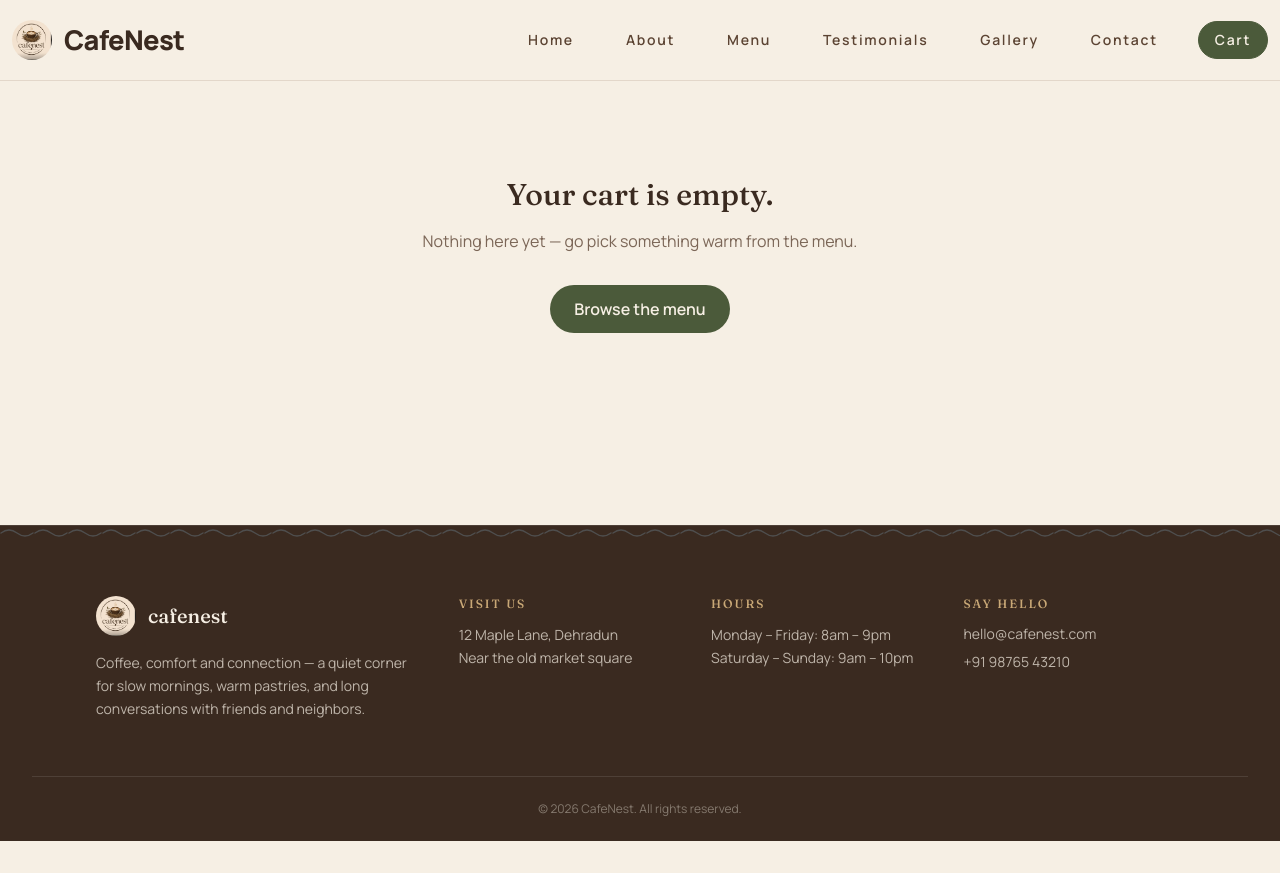
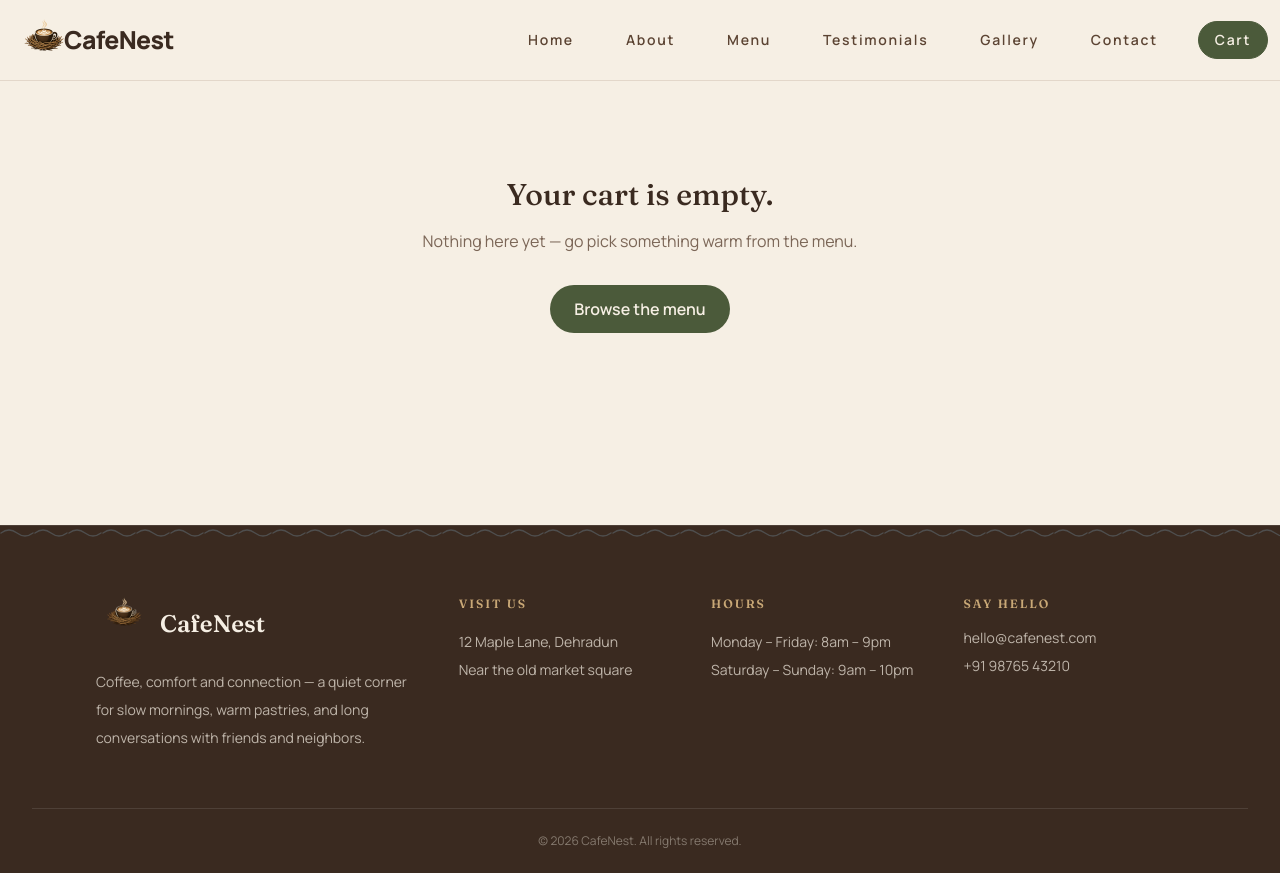
Before and after one commit to akritiofficial26/Cafe-Nest, a React (Vite) app: page /cart in a window 1280 px wide. Before the commit the page ends 841 px from the top, so only its background shows below. Built offline with nearby package versions, Linux system fonts and the light colour scheme.

Commit message:
Footer section updated.

```diff
--- a/src/components/Footer.jsx
+++ b/src/components/Footer.jsx
@@ -1,44 +1,79 @@
-import React from 'react'
+import React from "react";
 
 export default function Footer() {
   return (
-    <footer id="contact" className="bg-espresso text-cream mt-24 border-t border-white/10">
-      <div className="twig-divider" style={{ filter: 'invert(1)', opacity: 0.5 }} />
-      <div className="max-w-6xl mx-auto px-5 sm:px-8 py-14 grid gap-8 md:grid-cols-[1.2fr_0.8fr_0.8fr_0.8fr]">
-        <div>
-          <div className="flex items-center gap-3 mb-4">
-            <img src="/logo.png" alt="CafeNest logo" className="h-10 w-10 rounded-full object-cover" />
-            <span className="font-display text-xl">cafenest</span>
+    <footer
+      id="contact"
+      className="bg-espresso text-cream mt-24 border-t border-white/10"
+    >
+      <div
+        className="twig-divider"
+        style={{ filter: "invert(1)", opacity: 0.5 }}
+      />
+
+      <div className="max-w-6xl mx-auto px-5 sm:px-8 py-14 grid md:grid-cols-[1.2fr_0.8fr_0.8fr_0.8fr] gap-8 items-start">
+        <div className="self-start">
+          <div className="flex items-center gap-2 mb-4">
+            <img
+              src="/updated logo.png"
+              alt="CafeNest logo"
+              className="h-14 w-14 object-contain -translate-y-2"
+            />
+            <span className="font-display text-2xl font-semibold">
+              CafeNest
+            </span>
           </div>
-          <p className="text-cream/70 text-sm leading-relaxed max-w-sm">
-            Coffee, comfort and connection — a quiet corner for slow mornings, warm pastries,
-            and long conversations with friends and neighbors.
+
+          <p className="text-cream/70 text-sm leading-7 max-w-sm">
+            Coffee, comfort and connection — a quiet corner for slow mornings,
+            warm pastries, and long conversations with friends and neighbors.
           </p>
         </div>
 
+        {/* Visit Us */}
         <div>
-          <h4 className="uppercase text-xs tracking-[0.16em] text-sand mb-3">Visit us</h4>
-          <p className="text-cream/70 text-sm leading-relaxed">
-            12 Maple Lane, Dehradun<br />
+          <h4 className="uppercase text-xs tracking-[0.16em] text-sand font-semibold mb-4">
+            Visit Us
+          </h4>
+
+          <p className="text-cream/70 text-sm leading-7">
+            12 Maple Lane, Dehradun
+            <br />
             Near the old market square
           </p>
         </div>
 
+        {/* Hours */}
         <div>
-          <h4 className="uppercase text-xs tracking-[0.16em] text-sand mb-3">Hours</h4>
-          <p className="text-cream/70 text-sm leading-relaxed">
-            Monday – Friday: 8am – 9pm<br />
+          <h4 className="uppercase text-xs tracking-[0.16em] text-sand font-semibold mb-4">
+            Hours
+          </h4>
+
+          <p className="text-cream/70 text-sm leading-7">
+            Monday – Friday: 8am – 9pm
+            <br />
             Saturday – Sunday: 9am – 10pm
           </p>
         </div>
 
+        {/* Contact */}
         <div>
-          <h4 className="uppercase text-xs tracking-[0.16em] text-sand mb-3">Say hello</h4>
+          <h4 className="uppercase text-xs tracking-[0.16em] text-sand font-semibold mb-4">
+            Say Hello
+          </h4>
+
           <div className="space-y-2 text-sm text-cream/70">
-            <a href="mailto:hello@cafenest.com" className="block transition hover:text-sand">
+            <a
+              href="mailto:hello@cafenest.com"
+              className="block hover:text-sand transition-colors"
+            >
               hello@cafenest.com
             </a>
-            <a href="tel:+919876543210" className="block transition hover:text-sand">
+
+            <a
+              href="tel:+919876543210"
+              className="block hover:text-sand transition-colors"
+            >
               +91 98765 43210
             </a>
           </div>
@@ -51,5 +86,5 @@ export default function Footer() {
         </div>
       </div>
     </footer>
-  )
+  );
 }
--- a/src/components/Navbar.jsx
+++ b/src/components/Navbar.jsx
@@ -22,9 +22,9 @@ export default function Navbar() {
   return (
     <header className="sticky top-0 z-40 bg-cream/95 backdrop-blur border-b border-coffee/15">
       <nav className="max-w-7xl mx-auto flex items-center justify-between gap-6 px-2 sm:px-3 h-20">
-        <Link to="/" className="flex items-center gap-3 shrink-0" onClick={closeMenu}>
-          <img src="/logo.png" alt="Coffee logo" className="h-10 w-10 rounded-full object-cover" />
-          <span className="font-body text-2xl sm:text-[1.7rem] font-extrabold text-espresso tracking-tight">
+        <Link to="/" className="flex items-center gap-0 shrink-0" onClick={closeMenu}>
+          <img src="/updated logo.png" alt="Coffee logo" className="h-16 w-16 sm:h-18 sm:w-18 rounded-full object-cover" />
+          <span className="font-body text-xl sm:text-[1.55rem] font-extrabold text-espresso tracking-tight leading-none -ml-2 sm:-ml-3">
             CafeNest
           </span>
         </Link>
```
Also changed, not shown: public/updated logo.png (added).
